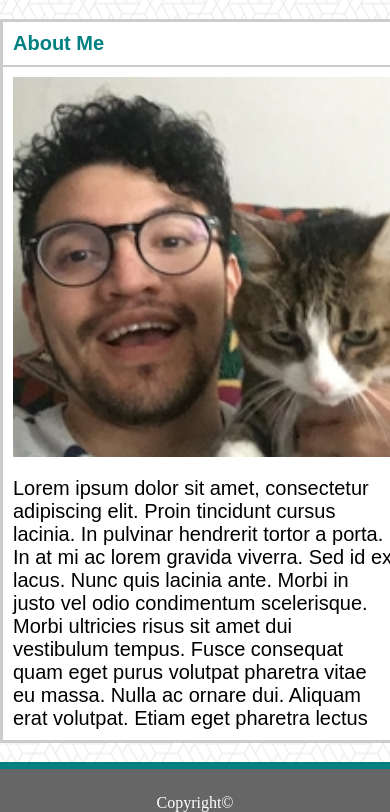
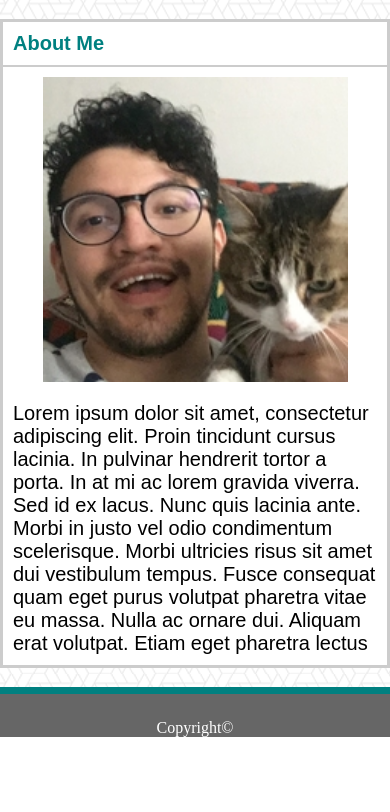
Before and after one commit to Cuauhtemoc/Responsive-Portfolio, a plain HTML site: page index.html in a window 390 px wide. Shown: the part 126-938 px from the top of the page. After the commit the page ends 863 px from the top, so only its background shows below. Drawn offline with Linux system fonts and the light colour scheme.

Commit message:
minor tweaks for phone displays

```diff
--- a/assets/css/style.css
+++ b/assets/css/style.css
@@ -209,8 +209,8 @@ body{
         width: 325px;
     }
     .myface{
-        width: 400px;
-        height: 400px;
+        width: 325px;
+        height: 325px;
     }
     .content-about{
         flex-direction: column;
```
